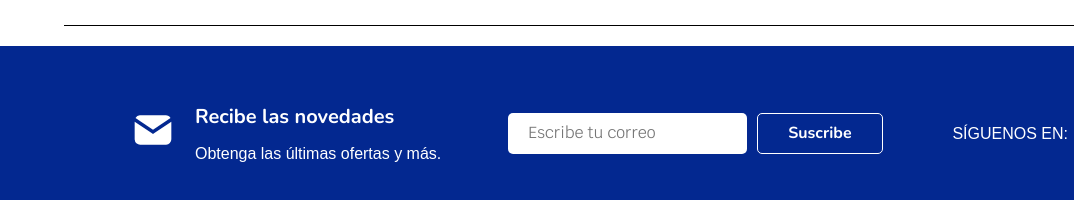
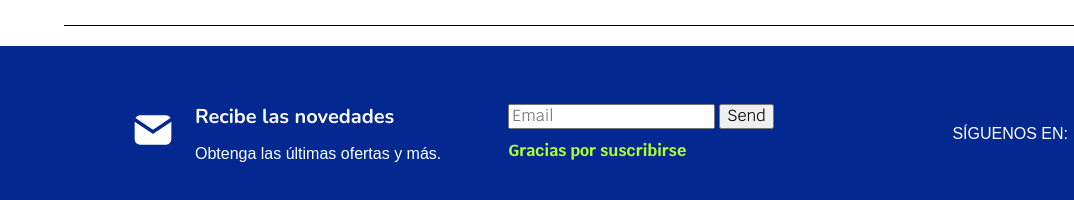
Before and after one commit to morenocode/rlautoparts, a plain HTML site: page index.html in a window 1280 px wide. Shown: the part 3513-3713 px from the top of the page, 0-1074 px from the left. Drawn offline with nearby package versions, Linux system fonts and the light colour scheme.

Commit message:
LISTO TODO

```diff
--- a/css/style.css
+++ b/css/style.css
@@ -1052,6 +1052,14 @@ p{
     font-family: var(--fuentePrincipal);
     font-weight: bold;
 }
+
+.gracias{
+    color:greenyellow;
+    font-weight: 800;
+    margin-top: 10px;
+    display: block;
+}
+
 .mensajes{
     justify-content: center;
 }
--- a/index.html
+++ b/index.html
@@ -568,10 +568,11 @@
                 </div>
             </div>
 
-            <div class="input-suscribirse">
-                <input class="escribir-email" type="text" placeholder="Escribe tu correo">
-                <input class="boton-suscribe" type="submit" value="Suscribe">
-            </div>
+            <form name="submit-to-google-sheet">
+                <input name="Email" type="email" placeholder="Email" required>
+                <button type="submit">Send</button>
+                <span class="gracias">Gracias por suscribirse</span>
+            </form>
 
             <div class="siguenos">
                 <p>SÍGUENOS EN:</p>
@@ -610,6 +611,19 @@
     <script src="https://cdn.jsdelivr.net/npm/swiper@8/swiper-bundle.min.js"></script>
     <script src="./js/script.js"></script>
     <script src="./js/script-productos.js"></script>
+
+
+    <script>
+    const scriptURL = 'https://script.google.com/macros/s/AKfycbxScnA4Cu6wGk3whZPeaZy1jiV5EcM9Rb_yft39V3YD8FS6gt-Ft6KPVVZW7j-0M0AhCQ/exec'
+    const form = document.forms['submit-to-google-sheet']
+
+    form.addEventListener('submit', e => {
+        e.preventDefault()
+        fetch(scriptURL, { method: 'POST', body: new FormData(form)})
+        .then(response => console.log('Success!', response))
+        .catch(error => console.error('Error!', error.message))
+    })
+    </script>
 </body>
 
 </html>
```
